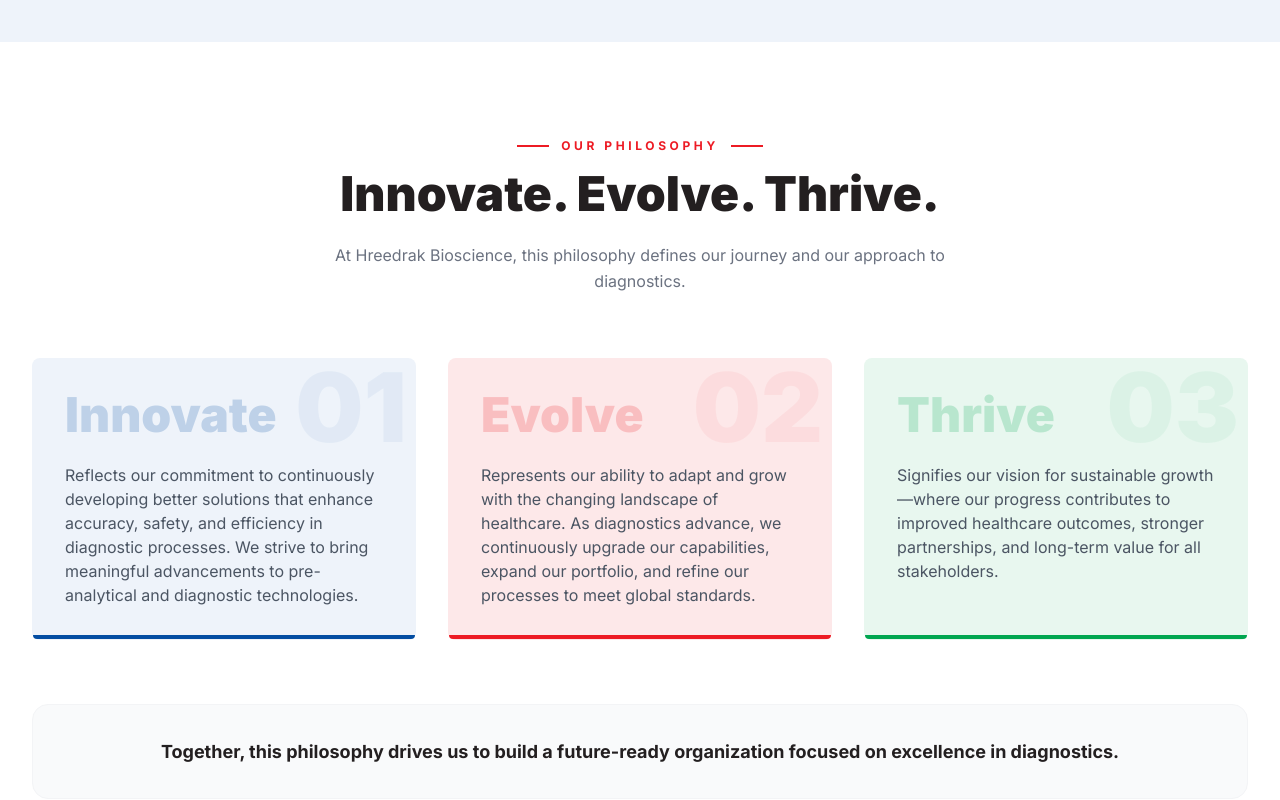
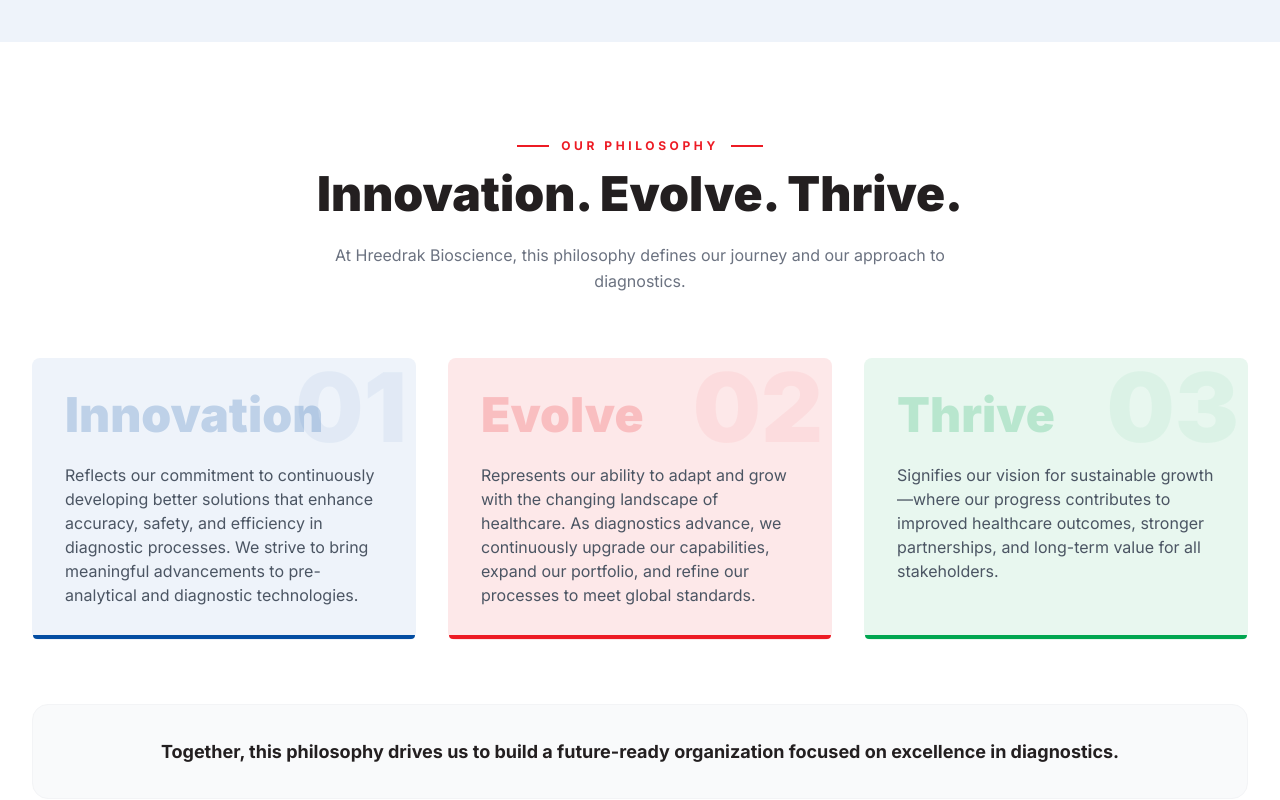
Before and after one commit to Divyadarshan007/hreedrak, a React (Vite) app: page / in a window 1280 px wide. Shown: the part 3058-3858 px from the top of the page. Built offline with nearby package versions, Linux system fonts and the light colour scheme.

Commit message:
feat: add About page with company profile, certifications, and FAQ sections

```diff
--- a/src/components/Slogan/SloganSection.jsx
+++ b/src/components/Slogan/SloganSection.jsx
@@ -2,7 +2,7 @@ import { useScrollAnimation } from '../../hooks/useScrollAnimation'
 
 const sloganItems = [
   {
-    word: 'Innovate',
+    word: 'Innovation',
     description: 'Reflects our commitment to continuously developing better solutions that enhance accuracy, safety, and efficiency in diagnostic processes. We strive to bring meaningful advancements to pre-analytical and diagnostic technologies.',
     color: '#034DA2',
     bg: '#EEF3FA'
@@ -34,7 +34,7 @@ const SloganSection = () => {
             <div className="w-8 h-0.5 bg-[#ED1B24]" />
           </div>
           <h2 className="text-3xl lg:text-5xl font-black text-[#231F20] mb-6">
-            Innovate. Evolve. Thrive.
+            Innovation. Evolve. Thrive.
           </h2>
           <p className="max-w-2xl mx-auto text-gray-500 text-base leading-relaxed">
             At Hreedrak Bioscience, this philosophy defines our journey and our approach to diagnostics.
--- a/src/pages/About.jsx
+++ b/src/pages/About.jsx
@@ -334,7 +334,7 @@ const About = () => {
                     <br /><br />
                     We understand that the reliability of diagnostic outcomes begins at the point of sample collection. Every product we develop is engineered to deliver <strong>consistency, safety, and performance,</strong> meeting the evolving demands of modern laboratories and healthcare institutions.
                     <br /><br />
-                    Driven by our philosophy — <strong>“Innovate. Evolve. Thrive.”</strong> — we are continuously expanding our capabilities into <strong>diagnostic consumables, rapid testing solutions, and next-generation IVD technologies</strong>, with a vision to build an integrated diagnostics portfolio.
+                    Driven by our philosophy — <strong>“Innovation. Evolve. Thrive.”</strong> — we are continuously expanding our capabilities into <strong>diagnostic consumables, rapid testing solutions, and next-generation IVD technologies</strong>, with a vision to build an integrated diagnostics portfolio.
                     <br /><br />
                     At Hreedrak Bioscience, we are not just manufacturing products — we are contributing to a <strong>more accurate, efficient, and accessible healthcare ecosystem</strong>.
                   </p>
@@ -426,10 +426,10 @@ const About = () => {
               <section>
                 <SectionLabel number="05" title="Our Philosophy" />
                 <div className="rounded-3xl p-10 border border-gray-100 relative overflow-hidden" style={{ backgroundColor: tint[PRIMARY] }}>
-                  <h3 className="text-2xl lg:text-3xl font-black mb-8 italic" style={{ color: FONT }}>Innovate. Evolve. Thrive.</h3>
+                  <h3 className="text-2xl lg:text-3xl font-black mb-8 italic" style={{ color: FONT }}>Innovation. Evolve. Thrive.</h3>
                   <div className="grid grid-cols-1 md:grid-cols-3 gap-10 relative z-10">
                     {[
-                      { t: 'Innovate', d: 'Developing better solutions that enhance accuracy, safety, and efficiency in diagnostic processes.', c: PRIMARY },
+                      { t: 'Innovation', d: 'Developing better solutions that enhance accuracy, safety, and efficiency in diagnostic processes.', c: PRIMARY },
                       { t: 'Evolve', d: 'Adapting and growing with the changing landscape of healthcare and global standards.', c: ACCENT },
                       { t: 'Thrive', d: 'Sustainable growth contributing to improved healthcare outcomes and long-term value.', c: GREEN }
                     ].map((item, i) => (
```
